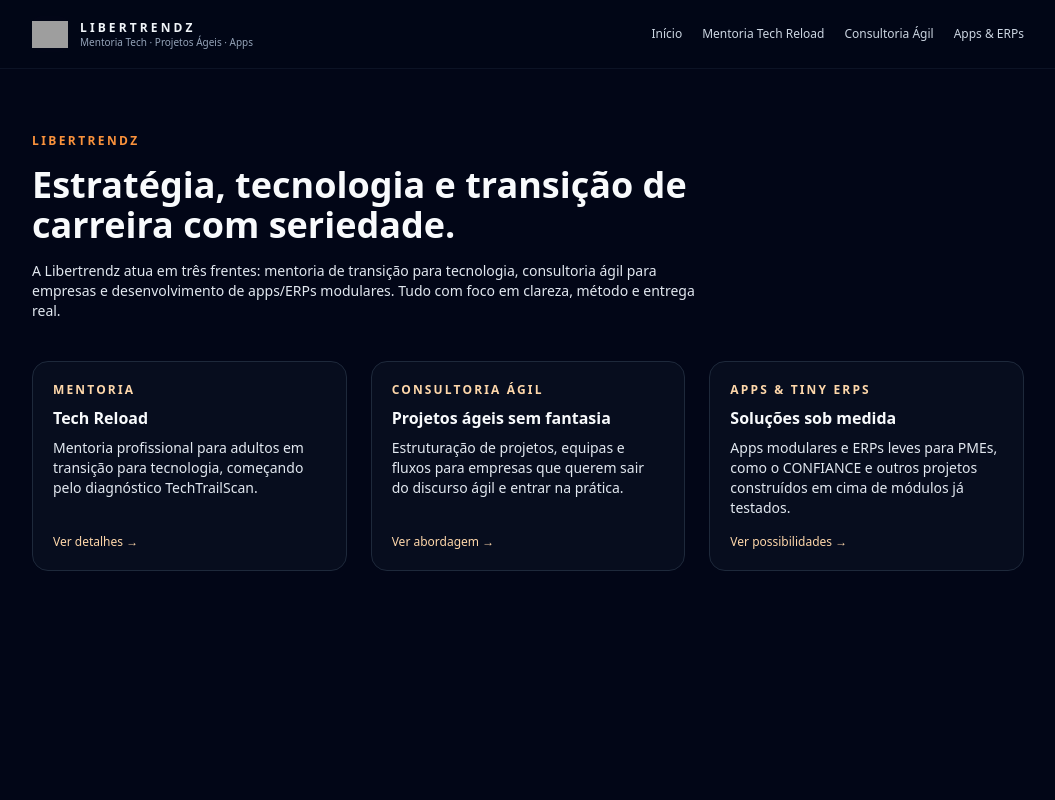
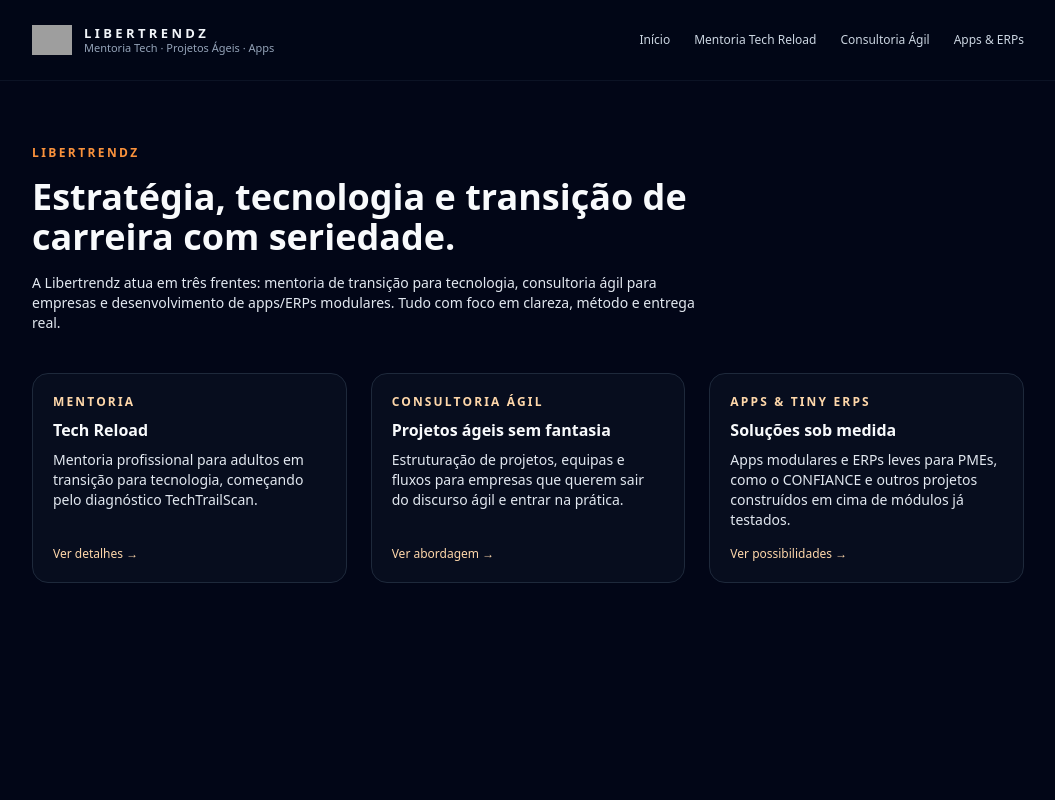
Before and after one commit to libertrendz/libertrendz-site, a Next.js app: page / in a window 1280 px wide. Shown: the top 800 px of the page, without its empty margins (112-1167 px from the left). Built offline with nearby package versions, Linux system fonts and the light colour scheme; grey boxes are pictures that could not be loaded.

Commit message:
Update layout.tsx

```diff
--- a/app/layout.tsx
+++ b/app/layout.tsx
@@ -22,10 +22,10 @@ export default function RootLayout({
       <body className="min-h-screen bg-slate-950 text-slate-50 antialiased">
         {/* HEADER */}
         <header className="border-b border-slate-900/80 bg-slate-950/90">
-          <div className="container-page flex items-center justify-between py-4">
+          <div className="container-page flex items-center justify-between py-5">
             {/* Marca principal */}
             <a href="/" className="flex items-center gap-3">
-              <div className="relative h-9 w-9 rounded-lg bg-slate-950">
+              <div className="relative h-10 w-10 rounded-lg bg-slate-950">
                 <Image
                   src={LOGO_SYMBOL_URL}
                   alt="Libertrendz"
@@ -35,17 +35,17 @@ export default function RootLayout({
                 />
               </div>
               <div className="flex flex-col leading-tight">
-                <span className="text-xs font-semibold tracking-[0.26em] text-slate-100">
+                <span className="text-[13px] font-semibold tracking-[0.26em] text-slate-100">
                   LIBERTRENDZ
                 </span>
-                <span className="text-[10px] text-slate-400">
+                <span className="text-[11px] text-slate-400">
                   Mentoria Tech · Projetos Ágeis · Apps
                 </span>
               </div>
             </a>
 
             {/* NAV */}
-            <nav className="hidden items-center gap-5 text-xs font-medium text-slate-300 sm:flex">
+            <nav className="hidden items-center gap-6 text-xs font-medium text-slate-300 sm:flex">
               <a href="/" className="hover:text-accent-400">
                 Início
               </a>
```
